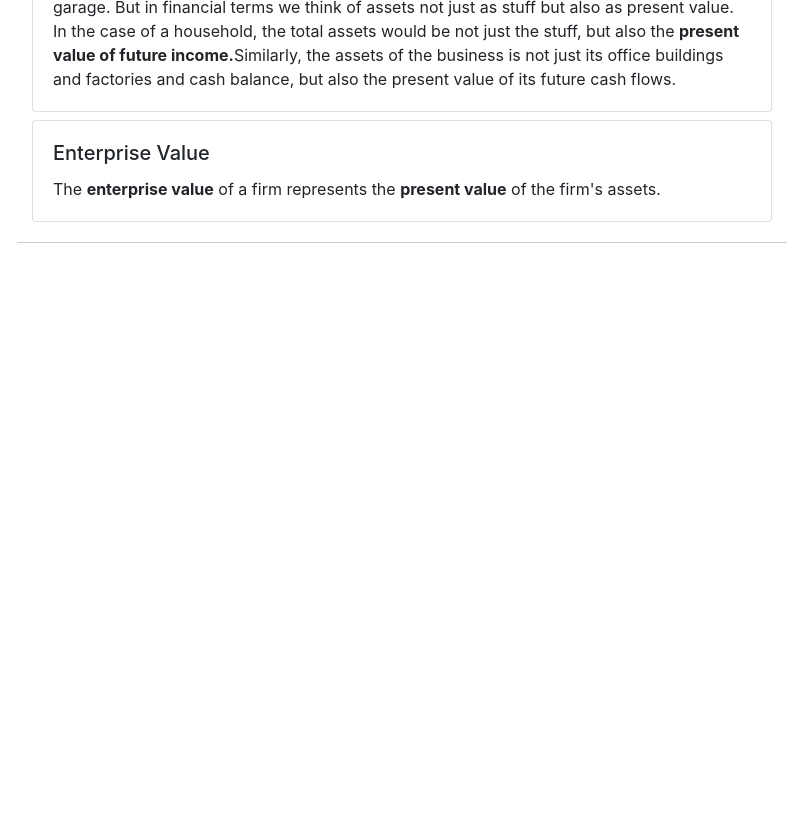
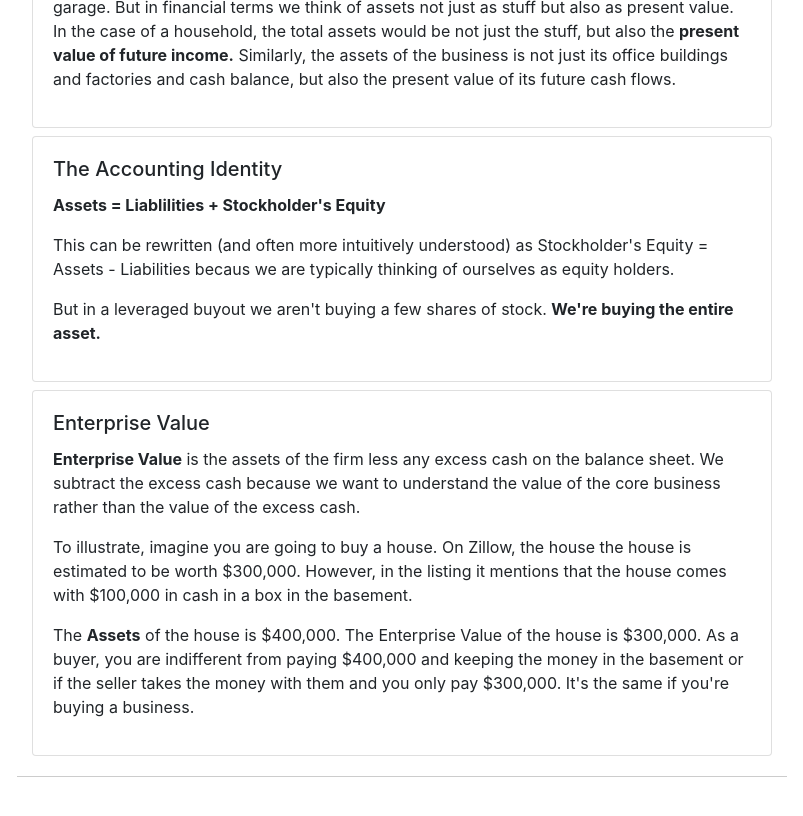
Before and after one commit to edelgm6/buyout, a Next.js app: page / in a window 1280 px wide. Shown: the part 640-1456 px from the top of the page, without its empty margins (238-1041 px from the left). Before the commit the page ends 962 px from the top, so only its background shows below. Built offline with nearby package versions, Linux system fonts and the light colour scheme.

Commit message:
Finished out definitions

```diff
--- a/pages/index.jsx
+++ b/pages/index.jsx
@@ -25,11 +25,31 @@ export default function Home() {
           />
           <Definition
             title = "Assets"
-            body = {[<strong>Assets</strong>, " is the value of the firm's holdings and operations. This is where ", <strong>the common understanding of these terms and the financial understanding can differ.</strong>, "In common speech, we think of assets as stuff you own: money in the bank, your house, the car in your garage. But in financial terms we think of assets not just as stuff but also as present value. In the case of a household, the total assets would be not just the stuff, but also the ", <strong>present value of future income.</strong>, "Similarly, the assets of the business is not just its office buildings and factories and cash balance, but also the present value of its future cash flows."]}
+            body = {
+              <p><strong>Assets</strong>, is the value of the firm's holdings and operations. This is where <strong>the common understanding of these terms and the financial understanding can differ.</strong> In common speech, we think of assets as stuff you own: money in the bank, your house, the car in your garage. But in financial terms we think of assets not just as stuff but also as present value. In the case of a household, the total assets would be not just the stuff, but also the <strong>present value of future income.</strong> Similarly, the assets of the business is not just its office buildings and factories and cash balance, but also the present value of its future cash flows.</p>
+            }
+          />
+          <Definition
+            title = "The Accounting Identity"
+            body = {
+              <div>
+                <p><strong>Assets = Liablilities + Stockholder's Equity</strong></p>
+                <p>This can be rewritten (and often more intuitively understood) as Stockholder's Equity = Assets - Liabilities becaus we are typically thinking of ourselves as equity holders.</p>
+                <p>But in a leveraged buyout we aren't buying a few shares of stock. <strong>We're buying the entire asset.</strong></p>
+              </div>
+            }
           />
           <Definition
             title = "Enterprise Value"
-            body = {["The ", <strong>enterprise value</strong>, " of a firm represents the ", <strong>present value</strong>, " of the firm's assets."]}
+            body = {
+              <div>
+                <p><strong>Enterprise Value</strong> is the assets of the firm less any excess cash on the balance sheet. We subtract the excess cash because we want to understand the value of the core business rather than the value of the excess cash.</p>
+
+                <p>To illustrate, imagine you are going to buy a house. On Zillow, the house the house is estimated to be worth $300,000. However, in the listing it mentions that the house comes with $100,000 in cash in a box in the basement.</p>
+
+                <p>The <strong>Assets</strong> of the house is $400,000. The Enterprise Value of the house is $300,000. As a buyer, you are indifferent from paying $400,000 and keeping the money in the basement or if the seller takes the money with them and you only pay $300,000. It's the same if you're buying a business.</p>
+              </div>
+            }
           />
         <Container>
         </Container>
```
